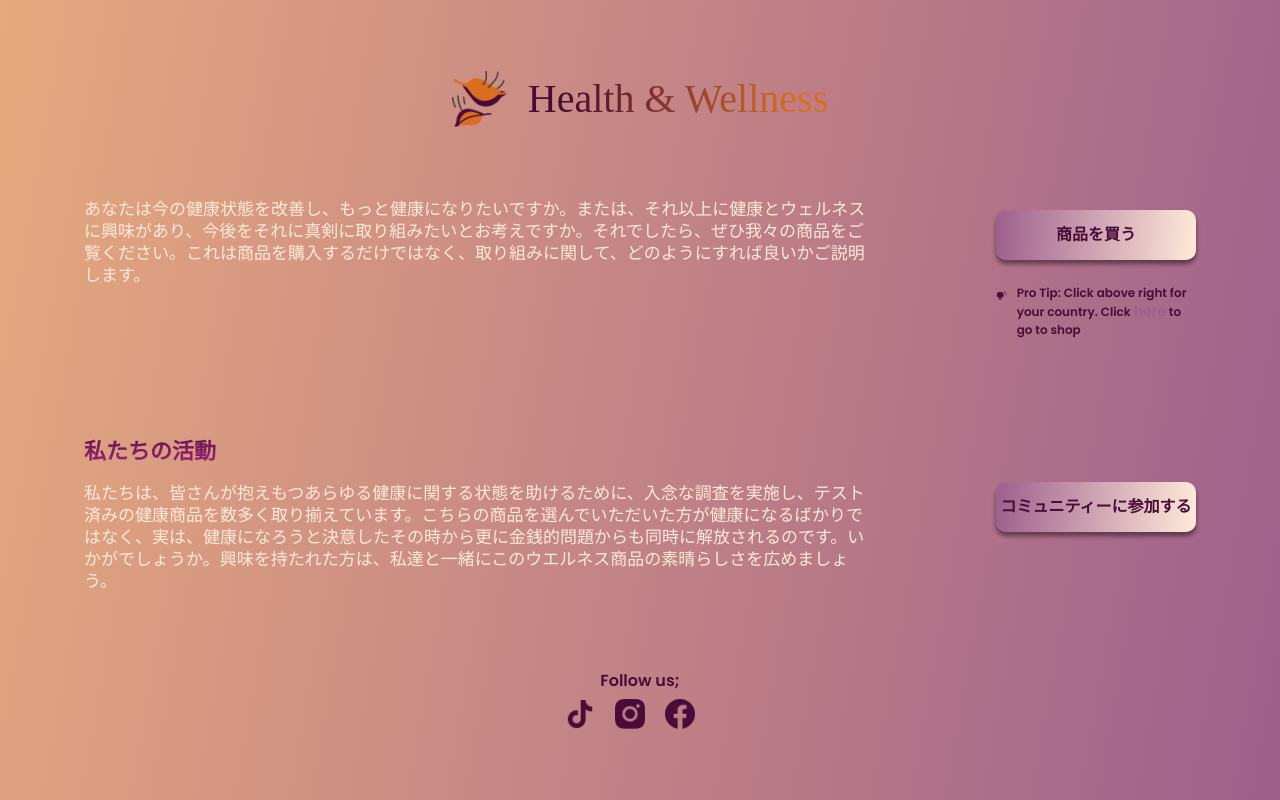
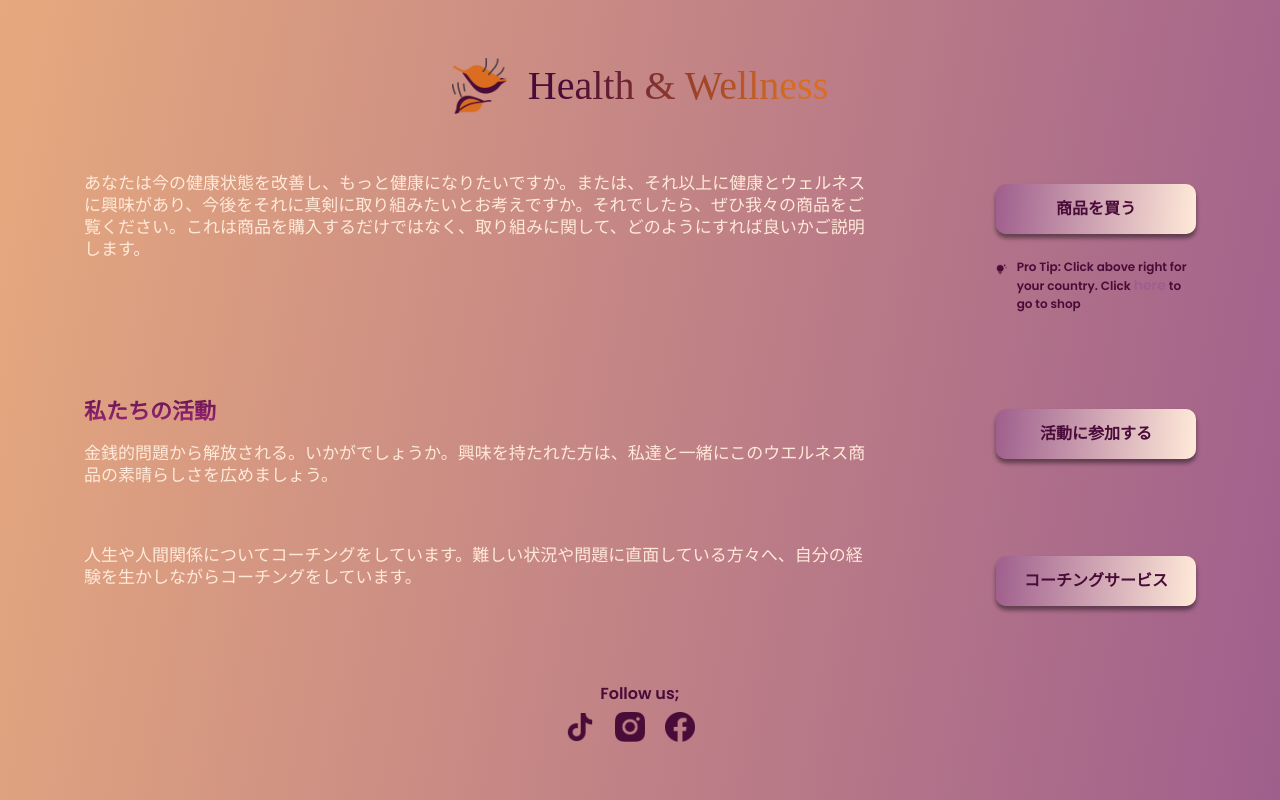
Before and after one commit to mogobanyamwaro/phelcia-homepage-japan, a React (Create React App) app: page / in a window 1280 px wide. Built offline with nearby package versions, Linux system fonts and the light colour scheme; a web font is replaced by a local one.

Commit message:
japanise text

```diff
--- a/src/App.tsx
+++ b/src/App.tsx
@@ -6,6 +6,7 @@ import CallToAction from "./components/navbar/call-to-action/CallToAction";
 import WhatWeDo from "./components/what-we-do/WhatWeDo";
 import About from "./components/about-me/About";
 import Footer from "./components/footer/Footer";
+import Subcomponent from "./components/sub-component/Subcomponent";
 
 function App() {
   return (
@@ -14,6 +15,7 @@ function App() {
       <CallToAction />
       <WhatWeDo />
       {/* <About /> */}
+      <Subcomponent />
       <Footer />
     </div>
   );
--- /dev/null
+++ b/src/components/sub-component/Subcomponent.tsx
@@ -0,0 +1,24 @@
+import React from "react";
+import "./styles.css";
+function Subcomponent() {
+  const openInNewTab = (url: string) => {
+    window.open(url, "_blank", "noopener,noreferrer");
+  };
+  return (
+    <div className="flex flex-col w-full px-5 md:flex-row md:max-w-6xl md:mx-auto md:h-auto">
+      <p className="text-secondary  call__to__action__text">
+        人生や人間関係についてコーチングをしています。難しい状況や問題に直面している方々へ、自分の経験を生かしながらコーチングをしています。
+      </p>
+      <div className="my-3 md:pl-32">
+        {" "}
+        <button
+          onClick={() => openInNewTab("https://forms.gle/uLemB4yJkEwBjBqA6")}
+        >
+          コーチングサービス
+        </button>
+      </div>
+    </div>
+  );
+}
+
+export default Subcomponent;
--- /dev/null
+++ b/src/components/sub-component/styles.css
@@ -0,0 +1,53 @@
+button {
+  width: 200px;
+  height: 50px;
+  font-family: "Poppins";
+  font-style: normal;
+  font-weight: 600;
+  font-size: 16px;
+  line-height: 18px;
+  /* identical to box height */
+
+  color: #490b38;
+  background: linear-gradient(93.58deg, #9f5f8d 0%, #ffead9 100%);
+  box-shadow: 0px 4px 4px rgba(0, 0, 0, 0.25), 0px 4px 4px rgba(0, 0, 0, 0.25);
+  border-radius: 10px;
+}
+
+.call__to__action__text {
+  font-family: "Poppins";
+  font-style: normal;
+  font-weight: 400;
+  font-size: 17px;
+  line-height: 22px;
+  color: #ffead9;
+}
+
+.pro__tip {
+  font-family: "Poppins";
+  font-style: normal;
+  font-weight: 600;
+  font-size: 12px;
+  line-height: 18px;
+
+  color: #490b38;
+}
+.pro__image {
+  width: 24px;
+  height: 24px;
+  margin-right: 10px;
+}
+.pro__image img {
+  width: 24px;
+  height: 24px;
+  object-fit: contain;
+}
+.pro_container {
+  display: flex;
+  margin-top: 24px;
+  /* margin-bottom: 20px; */
+}
+.shop__button {
+  font-size: 14px;
+  cursor: pointer;
+}
--- a/src/components/what-we-do/WhatWeDo.tsx
+++ b/src/components/what-we-do/WhatWeDo.tsx
@@ -14,7 +14,7 @@ function WhatWeDo() {
       <div>
         <h1 className=" what__we__do ">私たちの活動</h1>
         <p className="text-secondary what__we_do_text font-Poppins">
-          私たちは、皆さんが抱えもつあらゆる健康に関する状態を助けるために、入念な調査を実施し、テスト済みの健康商品を数多く取り揃えています。こちらの商品を選んでいただいた方が健康になるばかりではなく、実は、健康になろうと決意したその時から更に金銭的問題からも同時に解放されるのです。いかがでしょうか。興味を持たれた方は、私達と一緒にこのウエルネス商品の素晴らしさを広めましょう。
+          金銭的問題から解放される。いかがでしょうか。興味を持たれた方は、私達と一緒にこのウエルネス商品の素晴らしさを広めましょう。
         </p>
       </div>
       <div className="my-3 md:my-0 md:pl-32">
@@ -24,7 +24,7 @@ function WhatWeDo() {
             openInNewTab("http://pageshop.myqsciences.com/GA11748")
           }
         >
-          コミュニティーに参加する
+          活動に参加する
         </button>
       </div>
     </div>
```
Also changed, not shown: 1 other file (tests, documents, lock files or other folders).
